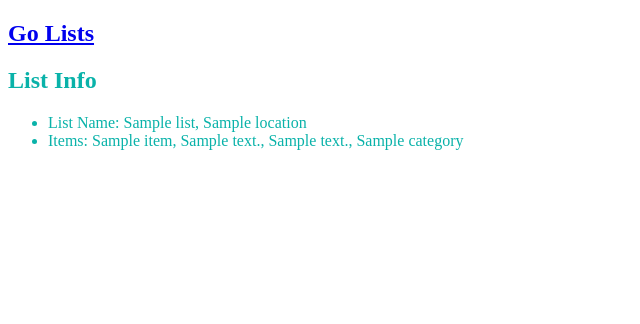
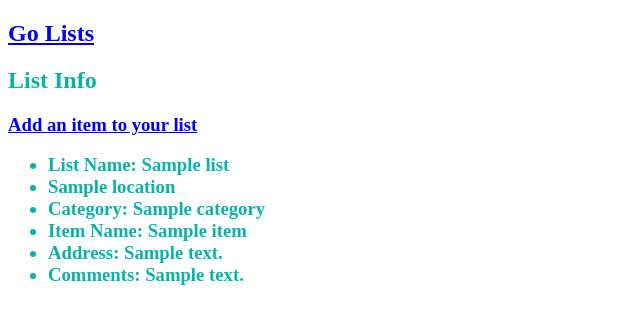
Before and after one commit to kelly4strength/go-there-list, a Flask app: page /lists/1 in a window 1280 px wide. Shown: the top 324 px of the page, without its empty margins (0-640 px from the left). Run offline with Flask 2, Linux system fonts and the light colour scheme; tables that the repository leaves empty hold one stand-in row (values such as "Sample post"); some libraries are stand-ins or nearby versions.

Commit message:
cleaned up routes and naming conventions, still a little more work to do

```diff
--- a/server.py
+++ b/server.py
@@ -27,7 +27,7 @@ def index():
 
 @app.route("/users")
 def user_list():
-    """Show list of users."""
+    """Show all users."""
 
     users = User.query.all()
     return render_template("user_list.html", users=users)
@@ -35,10 +35,10 @@ def user_list():
 
 @app.route("/lists")
 def all_lists():
-    """Show list of lists."""
+    """Show all user lists."""
 
     lists = List.query.order_by('list_name').all()
-    return render_template("all_lists.html", lists=lists)
+    return render_template("alL_lists.html", lists=lists)
 
 
 @app.route('/login')
@@ -118,6 +118,8 @@ def user_page(user_id):
     user = User.query.filter_by(user_id=user_id).first()
     lists = List.query.filter_by(user_id=user_id).all()
 
+    print session
+
     return render_template("user_detail.html",
                             user=user,
                             lists=lists)
@@ -130,32 +132,20 @@ def list_details(list_id):
     #if current user owns this list
     #show the add items button
 
-    list = List.query.filter_by(list_id=list_id).first()
+    lists = List.query.filter_by(list_id=list_id).first()
     items = Item.query.filter_by(list_id=list_id).all()
 
-    return render_template("list_detail.html",
-                            list=list,
-                            items=items)
-
-
-@app.route('/create_list')
-def create_list():
-    """Send user to first list creation page"""
-
-    if session.get('current_user') == None:
-        flash ("please login before creating a list")
-        return render_template("login.html")
-
-    flash("User is logged in")
-    user_id = session['current_user']
+    session['current_list'] = list_id
     print session
 
-    return render_template("initiate_list.html")
+    return render_template("list_detail.html",
+                            lists=lists,
+                            items=items)
 
 
 @app.route('/my_lists')
 def my_lists():
-    """Send user to their personal lists page"""
+    """Show all lists created by user"""
 
     if session.get('current_user') == None:
         flash ("please login first")
@@ -174,10 +164,24 @@ def my_lists():
                             lists=lists)
 
 
+@app.route('/create_list')
+def create_list():
+    """Form to create a new list, choose location and list name"""
 
-@app.route('/initiate_list', methods=["POST"])
-def initiate_list():
-    """choose location and new list name to add to the db"""
+    if session.get('current_user') == None:
+        flash ("please login before creating a list")
+        return render_template("login.html")
+
+    flash("User is logged in")
+    user_id = session['current_user']
+    print session
+
+    return render_template("create_list.html")
+
+
+@app.route('/create_list', methods=["POST"])
+def start_new_list():
+    """Add first item to newly created list"""
 
     flash("User is logged in")
     #session carried over - remember that thing I asked you to remember? Here it is.
@@ -211,24 +215,84 @@ def initiate_list():
     db.session.add(new_list)
     db.session.commit()
 
-    list = List.query.filter_by(list_name=list_name).first()
+    lists = List.query.filter_by(list_name=list_name).first()
 
     #telling the session to please remember this now
-    session['current_list'] = list.list_id
+    session['current_list'] = lists.list_id
     print session
 
     # return render_template("homepage.html")
-    return render_template("add_items.html",
+    return render_template("add_first_item.html",
                             location_name=location_name,
                             list_name=list_name)
 
 
-@app.route('/add_items', methods=["POST"])
-def add_items():
-    """create list as logged in user that saves to the db"""
+@app.route('/add_first_item', methods=["POST"])
+def add_first_item():
+    """um something"""
 
     user_id = session['current_user']
     location_id = session['current_location']
+    list_id = session['current_list']
+    print session
+
+    category_name = request.form.get("category_name")
+    # query categories to get the id
+    category = Category.query.filter_by(category_name=category_name).first()
+
+    session['current_category'] = category.category_id
+    category_id = session['current_category']
+    print session
+
+    item_name = request.form.get("item_name")
+    item_address = request.form.get("item_address")
+    item_comments = request.form.get("item_comments")
+
+    new_item = Item(list_id=list_id,
+                    category_id=category_id,
+                    item_name=item_name,
+                    item_address=item_address,
+                    item_comments=item_comments)
+
+    db.session.add(new_item)
+    db.session.commit()
+
+    flash ("Your item has been added")
+
+    return render_template("new_item.html",
+                            list_id=list_id,
+                            location_id=location_id)
+
+
+@app.route('/new_item', methods=["POST"])
+def new_item():
+    """Form to ask user if they want to add another item"""
+
+    user_id = session['current_user']
+    # location_id = session['current_location'] (needed this for previous route, may reinstate)
+    list_id = session['current_list']
+
+    print session
+    user = User.query.filter_by(user_id=user_id).first()
+    lists = List.query.filter_by(user_id=user_id).all()
+
+    YN = request.form.get("YN")
+
+    if YN == "yes":
+         return render_template("add_new_items.html",
+                                list_id=list_id)
+
+    return render_template("my_lists.html",
+                                user=user,
+                                lists=lists)
+
+
+@app.route('/add_another_item', methods=["POST"])
+def add_another_item():
+    """add item to list"""
+
+    user_id = session['current_user']
+    # location_id = session['current_location']
     list_id = session['current_list']
     print session
 
@@ -257,71 +321,17 @@ def add_items():
     flash ("Your item has been added")
 
     return render_template("new_item.html",
-                            list_id=list_id,
-                            location_id=location_id)
+                            list_id=list_id)
 
 
-@app.route('/new_item', methods=["POST"])
-def new_item():
-    """ask user if they want to add another item"""
+@app.route('/add_item_to_existing_list')
+def add_item_to_existing_list():
+    """Add item to existing list"""
 
-    user_id = session['current_user']
-    location_id = session['current_location']
     list_id = session['current_list']
 
-    print session
-    user = User.query.filter_by(user_id=user_id).first()
-    lists = List.query.filter_by(user_id=user_id).all()
-
-    YN = request.form.get("YN")
-
-    if YN == "yes":
-         return render_template("add_new_items.html",
-                                list_id=list_id,
-                                location_id=location_id)
-
-    return render_template("my_lists.html",
-                                user=user,
-                                lists=lists)
-
-
-
-@app.route('/add_new_items', methods=["POST"])
-def add_new_items():
-    """add item to list"""
-
-    # user_id = session['current_user']
-    location_id = session['current_location']
-    list_id = session['current_list']
-    print session
-
-    category_name = request.form.get("category_name")
-    # query categories to get the id
-    category = Category.query.filter_by(category_name=category_name).first()
-
-    session['current_category'] = category.category_id
-    # print session
-    category_id = session['current_category']
-    print session
-
-    item_name = request.form.get("item_name")
-    item_address = request.form.get("item_address")
-    item_comments = request.form.get("item_comments")
-
-    new_item = Item(list_id=list_id,
-                    category_id=category_id,
-                    item_name=item_name,
-                    item_address=item_address,
-                    item_comments=item_comments)
-
-    db.session.add(new_item)
-    db.session.commit()
-
-    flash ("Your item has been added")
-
-    return render_template("new_item.html",
-                            list_id=list_id,
-                            location_id=location_id)
+    return render_template("add_new_items.html",
+                            list_id=list_id)
 
 
 
--- a/templates/all_lists.html
+++ b/templates/all_lists.html
@@ -15,3 +15,5 @@
   </div>
 
 {% endblock %}
+
+<!-- will want these organized by location id (cities) at some point -->
--- a/templates/list_detail.html
+++ b/templates/list_detail.html
@@ -1,23 +1,24 @@
 {% extends 'base.html' %}
 {% block content %}
 
-        <h2>List Info</h2>
+<h2>List Info</h2>
     <div>
+        <!-- want to hide this link if the list_id doesn't belong to user_id in session -->
+    <h3><a href="/add_item_to_existing_list">Add an item to your list</a><h3>
+
         <ul>
-            <li>List Name: {{ list.list_name }}, {{list.location.location_name}}</li>
+            <li>List Name: {{ lists.list_name }}</li>
+            <li>{{ lists.location.location_name}}</li>
 
-        {% for item in items %}
-            <li>Items: {{ item.item_name }}, {{ item.item_address }}, {{ item.item_comments }}, {{ item.category.category_name }}</li>
+            {% for item in items %}
+            <li>Category: {{ item.category.category_name }}</li>
+            <li>Item Name: {{ item.item_name }}</li>
+            <li>Address: {{ item.item_address }}</li>
+            <li>Comments: {{ item.item_comments }}</li>
+            {% endfor %}
 
-        {% endfor %}
         </ul>
+
     </div>
 
 {% endblock %}
-
-
-
-<!-- Want to show the lists details here,
-with the items shown individually
-***Can I make the item_addres a clickable link or use the googlemaps API
-to show each item on a map - though the address should be clickable and the map will render whichever address you click on -->
--- a/templates/user_list.html
+++ b/templates/user_list.html
@@ -2,14 +2,15 @@
 {% block content %}
 
     <h2>Users</h2>
+    <div>
     <ul>
       {% for user in users %}
           <li>
               <a href="/users/{{ user.user_id }}">
-                {{ user.email }} ({{ user.user_id }})
+                {{ user.user_name }} ({{ user.user_id }})
               </a>
           </li>
       {% endfor %}
     </ul>
-
+</div>
 {% endblock %}
```
Also changed, not shown: templates/add_first_item.html (added, +32 -0 lines), templates/add_items.html (deleted, +0 -48 lines), templates/add_new_items.html (+5 -7 lines), templates/create_list.html (renamed from templates/initiate_list.html, +4 -4 lines), templates/list_created.html (deleted, +0 -21 lines), templates/list_detail_add_item.html (deleted, +0 -17 lines), templates/new_item.html (+4 -6 lines), templates/locations.html (deleted), 3 other files.
